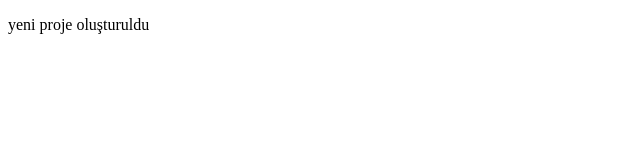
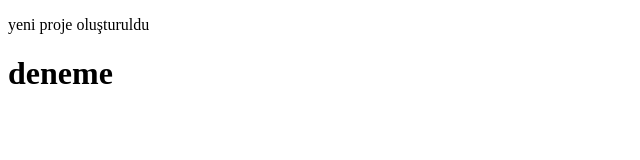
Before and after one commit to besir06/new-test-repo, a plain HTML site: page index.html in a window 1280 px wide. Shown: the whole page, without its empty margins (0-640 px from the left). Drawn offline with Linux system fonts and the light colour scheme.

Commit message:
hata düzenlendi

```diff
--- a/index.html
+++ b/index.html
@@ -7,5 +7,7 @@
 </head>
 <body>
     <p>yeni proje oluşturuldu</p>
+    <h1>deneme</h1>
+
 </body>
 </html>
```
